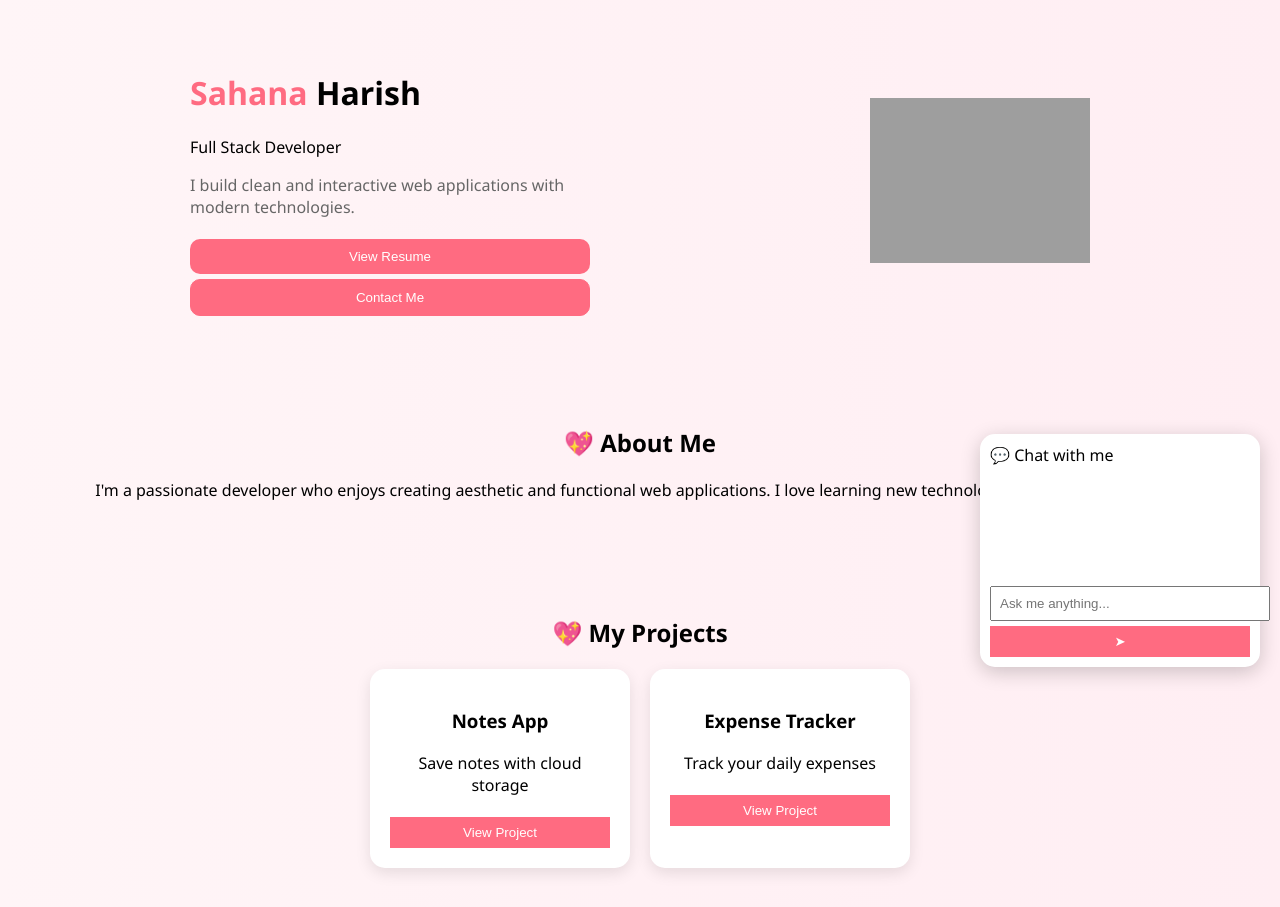
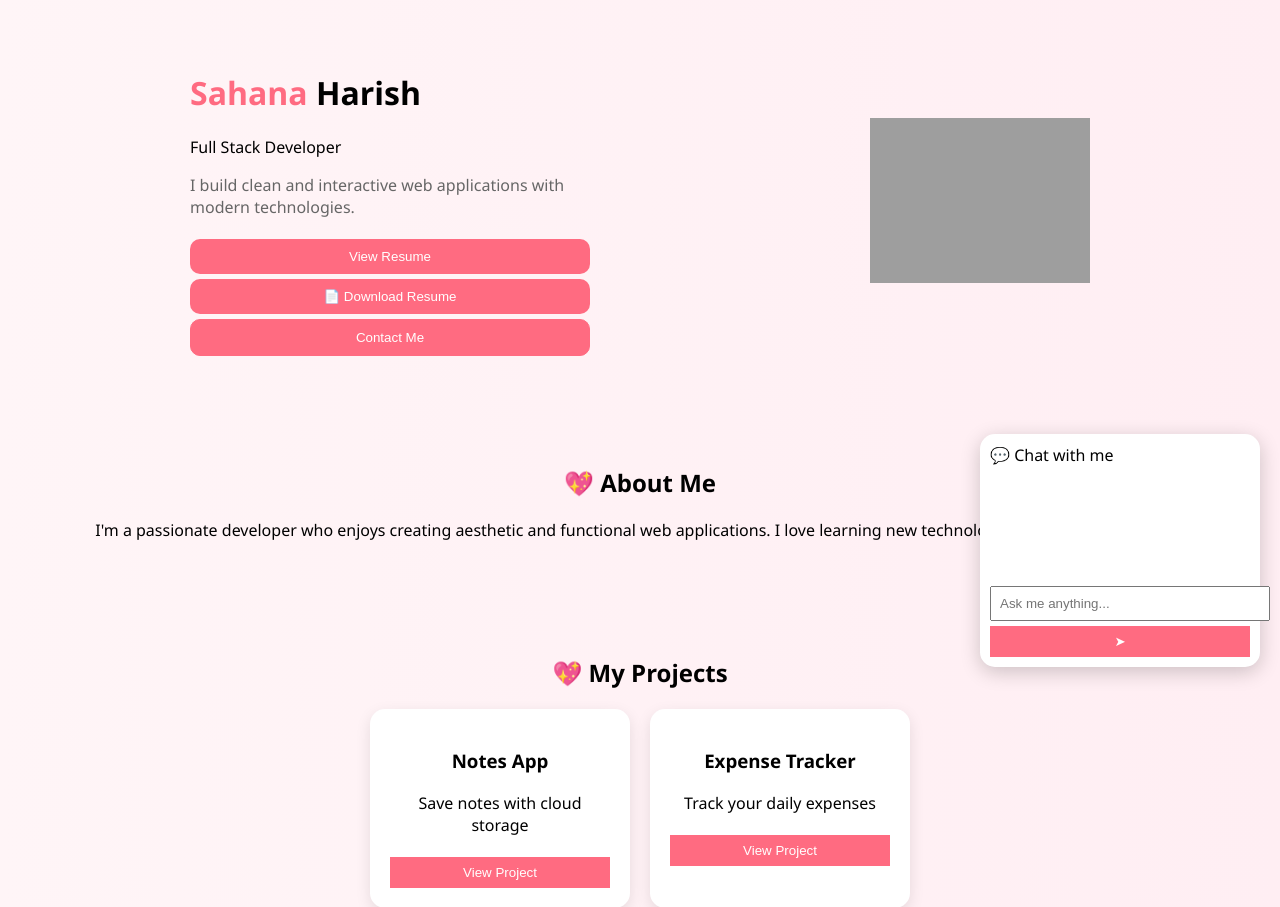
Before and after one commit to sahanaharish280807/portfolio-website, a Flask app: page / in a window 1280 px wide. Shown: the part 113-1020 px from the top of the page. Run offline with Flask 3, Linux system fonts and the light colour scheme; grey boxes are pictures that could not be loaded.

Commit message:
new codess

```diff
--- a/templates/index.html
+++ b/templates/index.html
@@ -27,6 +27,7 @@
         <a href="{{ url_for('static', filename='resume.pdf') }}" target="_blank">
     <button class="btn">View Resume</button>
         </a>
+        <button class="btn btn-primary" onclick="window.location.href='/static/resume.pdf'">📄 Download Resume</button>
         <button class="btn-outline">Contact Me</button>
     </div>
 
```
Also changed, not shown: 2 other files.
